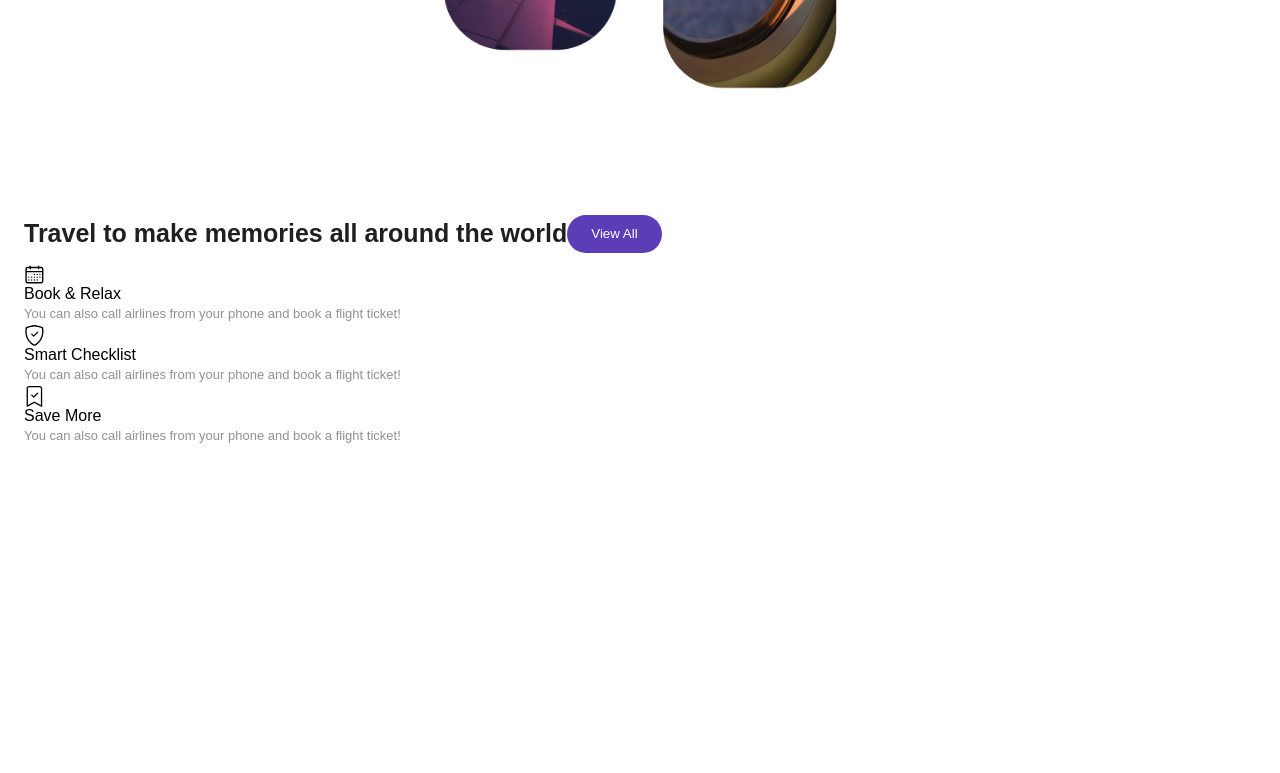
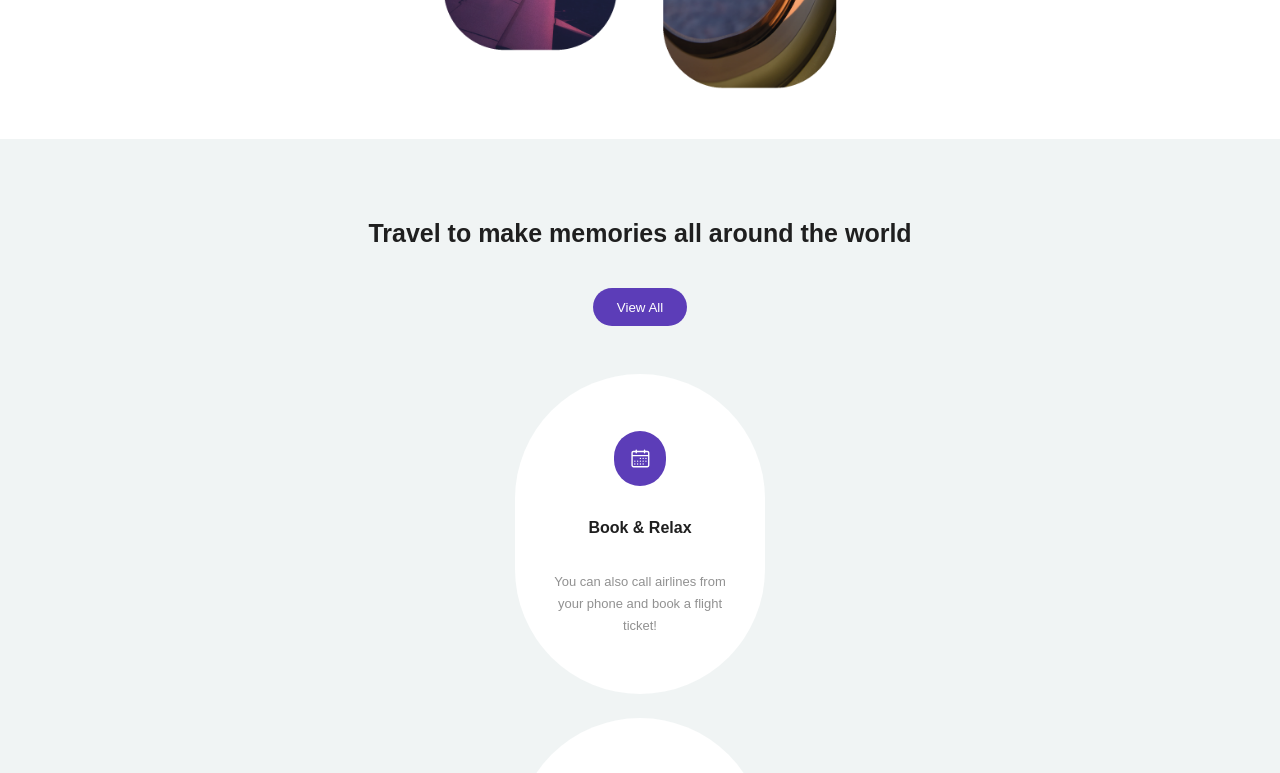
Before and after one commit to Nevindu12/Flight-Booking-Website, a React (Vite) app: page / in a window 1280 px wide. Shown: the part 2400-3173 px from the top of the page. Before the commit the page ends 2879 px from the top, so only its background shows below. Built offline with nearby package versions, Linux system fonts and the light colour scheme.

Commit message:
add info section styles

```diff
--- a/src/Components/Info/Info.jsx
+++ b/src/Components/Info/Info.jsx
@@ -27,7 +27,7 @@ const Info = () => {
                     </div>
 
                     <div className="singleCard grid">
-                        <div className="iconDiv flex">
+                        <div className="iconDiv flex colorOne">
                             <BsShieldCheck className='icon'/>
                         </div>
                         <span className="cardTitle">Smart Checklist</span>
@@ -35,7 +35,7 @@ const Info = () => {
                     </div>
 
                     <div className="singleCard grid">
-                        <div className="iconDiv flex">
+                        <div className="iconDiv flex colorTwo">
                             <BsBookmarkCheck className='icon'/>
                         </div>
                         <span className="cardTitle">Save More</span>
--- a/src/main.css
+++ b/src/main.css
@@ -347,4 +347,52 @@ h2 {
 .support .sectionContainer .infoDiv .imgDiv img {
   width: 100%;
   max-width: 420px;
+}
+
+.info {
+  background: var(--secondaryColor);
+}
+.info .infoContainer .titleDiv {
+  flex-direction: column;
+  text-align: center;
+  gap: 1.5rem;
+  justify-content: space-between;
+}
+.info .infoContainer .cardsDiv {
+  gap: 1.5rem;
+  margin-top: 3rem;
+}
+.info .infoContainer .cardsDiv .singleCard {
+  background: var(--whiteColor);
+  padding: 3rem 2rem;
+  border-radius: 10rem;
+  gap: 1rem;
+  text-align: center;
+  margin: auto;
+  height: 320px;
+  width: 90%;
+  max-width: 250px;
+}
+.info .infoContainer .cardsDiv .singleCard .iconDiv {
+  justify-content: center;
+  margin: auto;
+  background: var(--primaryColor);
+  width: -moz-max-content;
+  width: max-content;
+  height: 55px;
+  padding: 1rem;
+  border-radius: 3rem;
+}
+.info .infoContainer .cardsDiv .singleCard .iconDiv .icon {
+  color: var(--whiteColor);
+}
+.info .infoContainer .cardsDiv .singleCard .cardTitle {
+  color: var(--blackColor);
+  font-weight: 700;
+}
+.info .infoContainer .cardsDiv .singleCard .colorOne {
+  background: var(--colorOne);
+}
+.info .infoContainer .cardsDiv .singleCard .colorTwo {
+  background: var(--colorTwo);
 }/*# sourceMappingURL=main.css.map */
--- a/src/main.scss
+++ b/src/main.scss
@@ -356,6 +356,8 @@ h2 {
     }
 }
 
+//support section
+
 .support {
     .sectionContainer {
         .titlesDiv {
@@ -409,3 +411,61 @@ h2 {
         }
     }
 }
+
+//info section
+
+.info {
+    background: var(--secondaryColor);
+    .infoContainer {
+        .titleDiv {
+            flex-direction: column;
+            text-align: center;
+            gap: 1.5rem;
+            justify-content: space-between;
+        }
+
+        .cardsDiv {
+            gap: 1.5rem;
+            margin-top: 3rem;
+
+            .singleCard {
+                background: var(--whiteColor);
+                padding: 3rem 2rem;
+                border-radius: 10rem;
+                gap: 1rem;
+                text-align: center;
+                margin: auto;
+                height: 320px;
+                width: 90%;
+                max-width: 250px;
+
+                .iconDiv {
+                    justify-content: center;
+                    margin: auto;
+                    background: var(--primaryColor);
+                    width: max-content;
+                    height: 55px;
+                    padding: 1rem;
+                    border-radius: 3rem;
+
+                    .icon {
+                        color: var(--whiteColor);
+                    }
+                }
+
+                .cardTitle {
+                    color: var(--blackColor);
+                    font-weight: 700;
+                }
+
+                .colorOne {
+                    background: var(--colorOne);
+                }
+
+                .colorTwo {
+                    background: var(--colorTwo);
+                }
+            }
+        }
+    }
+}
```
Also changed, not shown: 1 other file (tests, documents, lock files or other folders).
